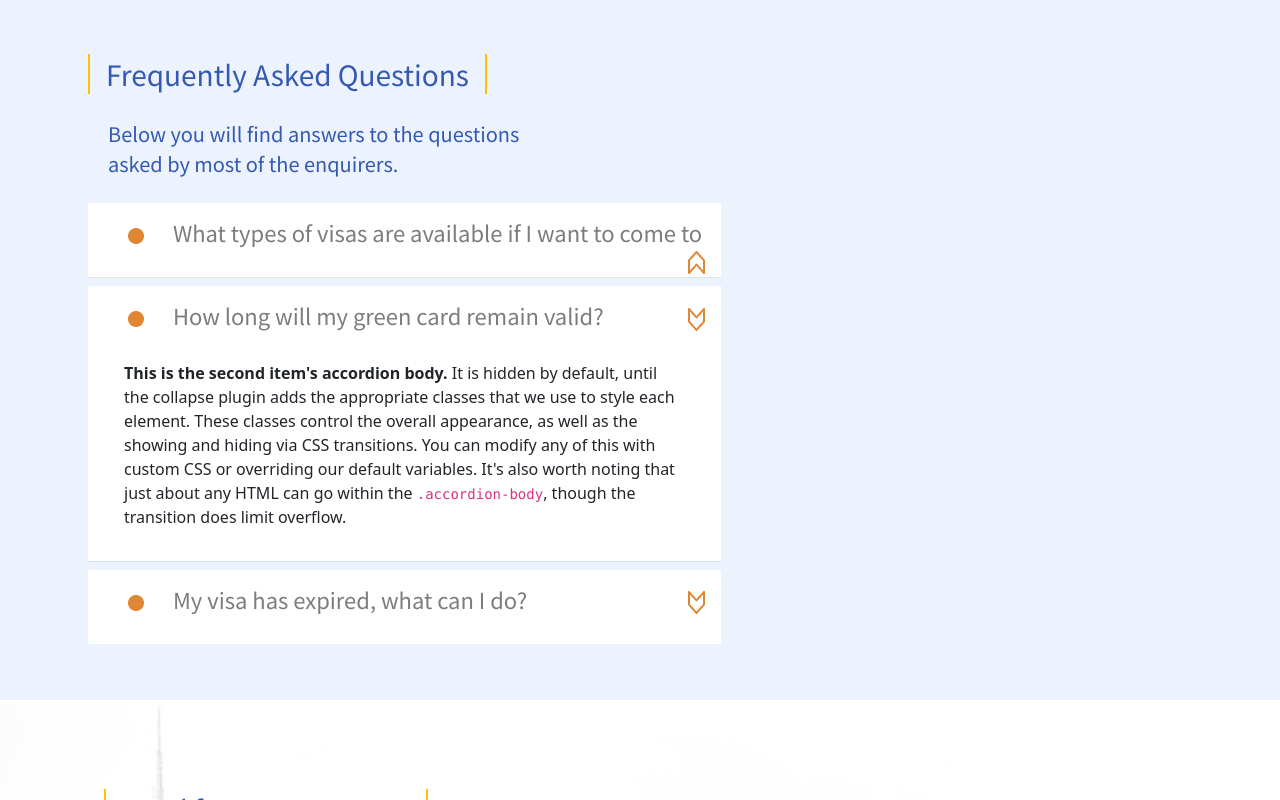
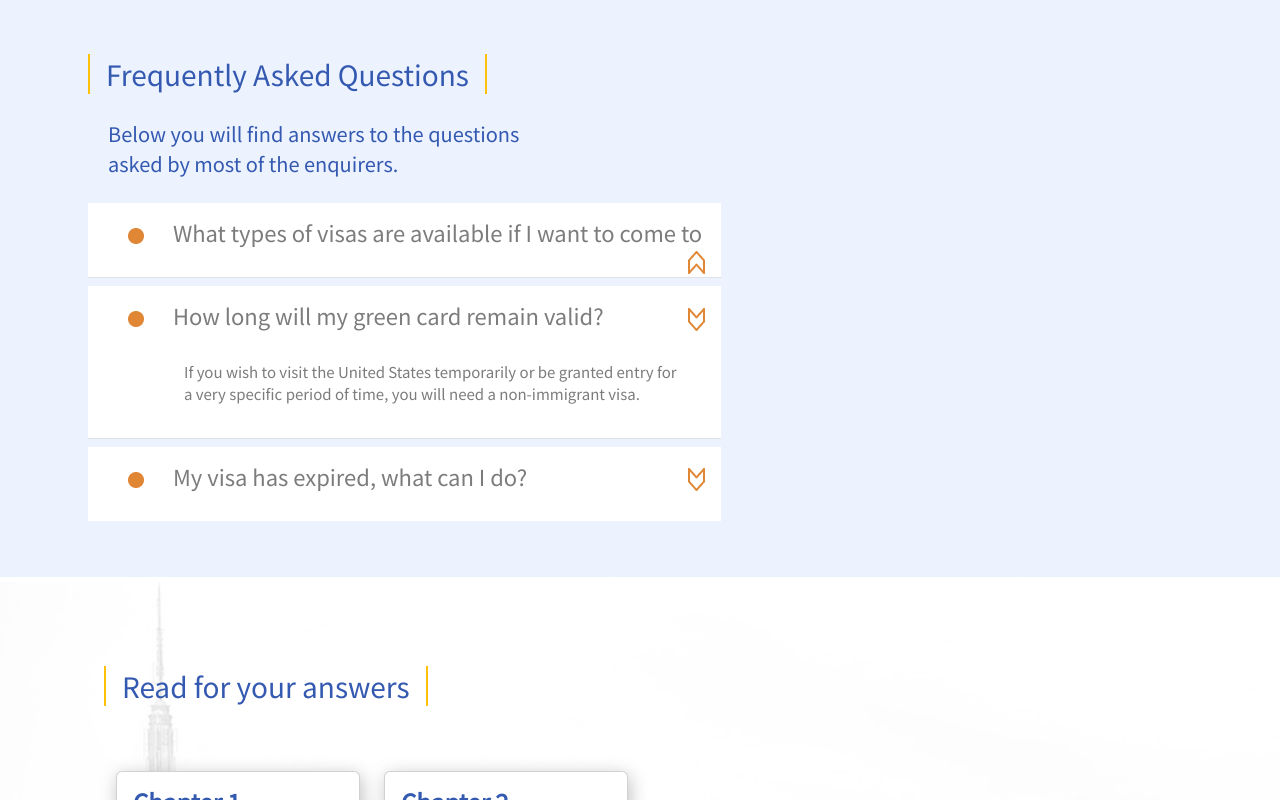
Before and after one commit to Purple227/First-test, a plain HTML site: page index.html in a window 1280 px wide. Both pictures are taken after a click on the element "How long will my green card remain valid?". Shown: the part 2412-3212 px from the top of the page. Drawn offline with nearby package versions, Linux system fonts and the light colour scheme; files whose address does not match are found by name.

Commit message:
Work on Some Nitty gritty

```diff
--- a/index.html
+++ b/index.html
@@ -420,8 +420,10 @@
           </p>
     </h2>
     <div id="collapseTwo" class="accordion-collapse collapse" data-bs-parent="#accordionExample">
-      <div class="accordion-body">
-        <strong>This is the second item's accordion body.</strong> It is hidden by default, until the collapse plugin adds the appropriate classes that we use to style each element. These classes control the overall appearance, as well as the showing and hiding via CSS transitions. You can modify any of this with custom CSS or overriding our default variables. It's also worth noting that just about any HTML can go within the <code>.accordion-body</code>, though the transition does limit overflow.
+      <div class="accordion-body custom-accordion-text">
+        If you wish to visit the United States temporarily or be granted entry for
+        <br>
+        a very specific period of time, you will need a non-immigrant visa.
       </div>
     </div>
   </div>
@@ -444,8 +446,10 @@
           </p>
     </h2>
     <div id="collapseThree" class="accordion-collapse collapse" data-bs-parent="#accordionExample">
-      <div class="accordion-body">
-        <strong>This is the third item's accordion body.</strong> It is hidden by default, until the collapse plugin adds the appropriate classes that we use to style each element. These classes control the overall appearance, as well as the showing and hiding via CSS transitions. You can modify any of this with custom CSS or overriding our default variables. It's also worth noting that just about any HTML can go within the <code>.accordion-body</code>, though the transition does limit overflow.
+      <div class="accordion-body custom-accordion-text">
+        If you wish to visit the United States temporarily or be granted entry for
+        <br>
+        a very specific period of time, you will need a non-immigrant visa.
       </div>
     </div>
   </div>
@@ -514,7 +518,7 @@
     <div class="card card-style h-100">
       <div class="card-body">
         <h5 class="custom-card-title card-title"> <span class="custom-text-color"> Chapter 3 </span> </h5>
-        <p class="card-text custom-card-text m-md-2 p-md-2">
+        <p class="card-text custom-card-text m-md-2 p-md-2" style="color: #7C7C7C">
           If I am married in a foreign country, and my husband
           ill-treats me for Dowry, can I still file a case against him
           under the Dowry prohibition Act?If I am married in a foreign country,
@@ -533,7 +537,7 @@
     <div class="card card-style h-100">
         <div class="card-body">
           <h5 class="custom-card-title card-title"> <span class="custom-text-color"> Chapter 4 </span> </h5>
-          <p class="card-text custom-card-text m-md-2 p-md-2">
+          <p class="card-text custom-card-text m-md-2 p-md-2" style="color: #7C7C7C">
             If I am married in a foreign country, and my husband
             ill-treats me for Dowry, can I still file a case against him
             under the Dowry prohibition Act?If I am married in a foreign
```
Also changed, not shown: 1 other file.
